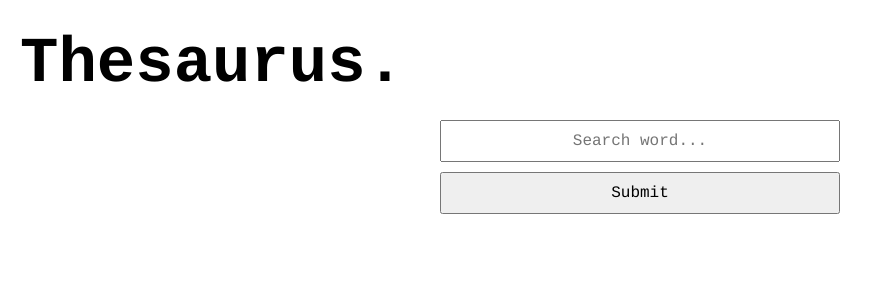
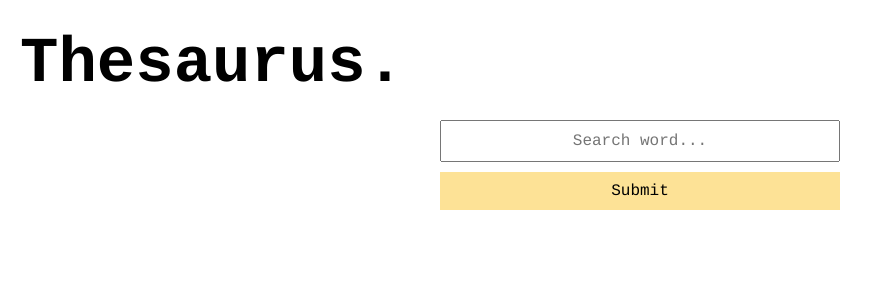
Before and after one commit to SamanthaLFreeman/vueThesaurus, a Vue app: page / in a window 1280 px wide. Shown: the top 300 px of the page, without its empty margins (0-882 px from the left). Built offline with nearby package versions, Linux system fonts and the light colour scheme.

Commit message:
Add hover state to all of the buttons and use a yellow color to match webster

```diff
--- a/src/App.vue
+++ b/src/App.vue
@@ -61,4 +61,15 @@ body {
   font-family: Courier;
   line-height: 1.4;
 }
+
+button {
+  background-color: #fbcb458f;
+  border: none;
+  cursor: pointer;
+}
+
+button:hover {
+  background-color: #000;
+  color: #fbcb45;
+}
 </style>
```
